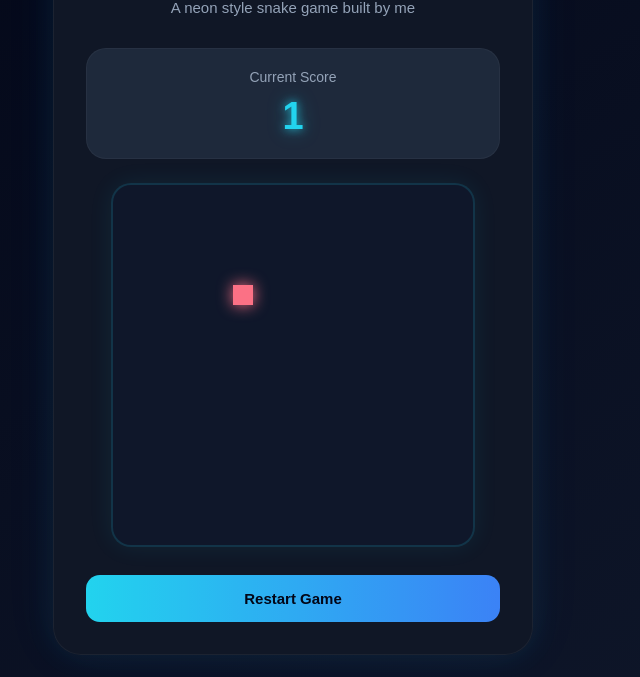
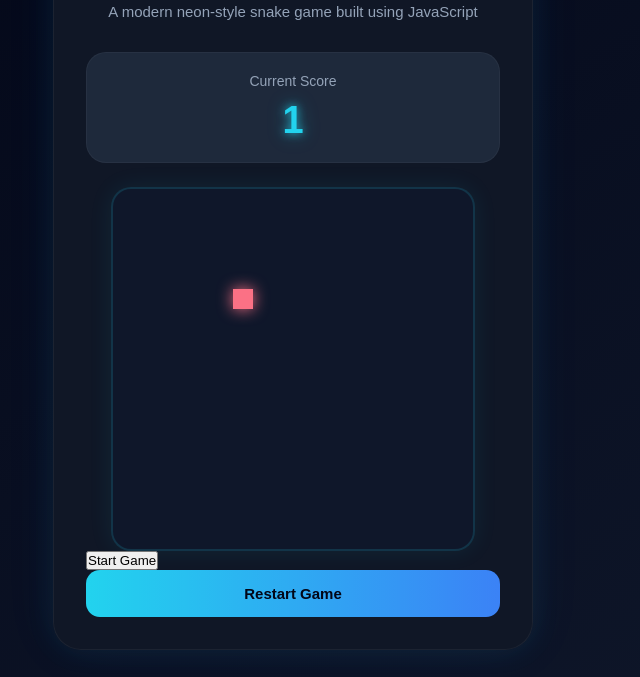
Before and after one commit to juny62017/neon-snake-game, a plain HTML site: page index.html in a window 1280 px wide. Shown: the part 123-800 px from the top of the page, without its empty margins (347-987 px from the left). Drawn offline with Linux system fonts and the light colour scheme.

Commit message:
Completed game and added some features
Added collision detection
restart and start game
improved button layout
and finalized the game

```diff
--- a/index.html
+++ b/index.html
@@ -26,7 +26,7 @@
             </h1>
 
             <p class="game-info">
-                A neon style snake game built by me
+                A modern neon-style snake game built using JavaScript
             </p>
 
         </div>
@@ -57,7 +57,11 @@
 
         </div>
 
-        <div class="bottom-section">
+        <div class="button-area">
+
+            <button class="start-btn">
+                Start Game
+            </button>
 
             <button class="restart-btn">
                 Restart Game
```
